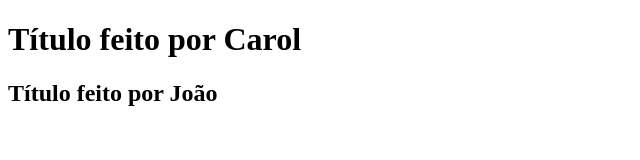
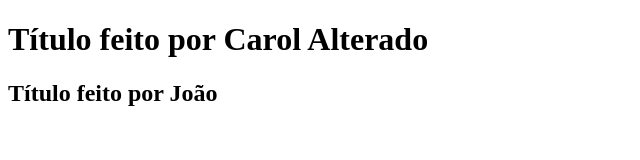
Before and after one commit to CarolHerdy/AULA-GIT-ESSENCIAL, a plain HTML site: page index.html in a window 1280 px wide. Shown: the whole page, without its empty margins (0-640 px from the left). Drawn offline with Linux system fonts and the light colour scheme.

Commit message:
Título 01 alterado por Carol

```diff
--- a/index.html
+++ b/index.html
@@ -7,7 +7,7 @@
 </head>
 <body>
 
-    <h1>Título feito por Carol</h1>
+    <h1>Título feito por Carol Alterado</h1>
     <h2>Título feito por João</h2>
 
 </body>
```
